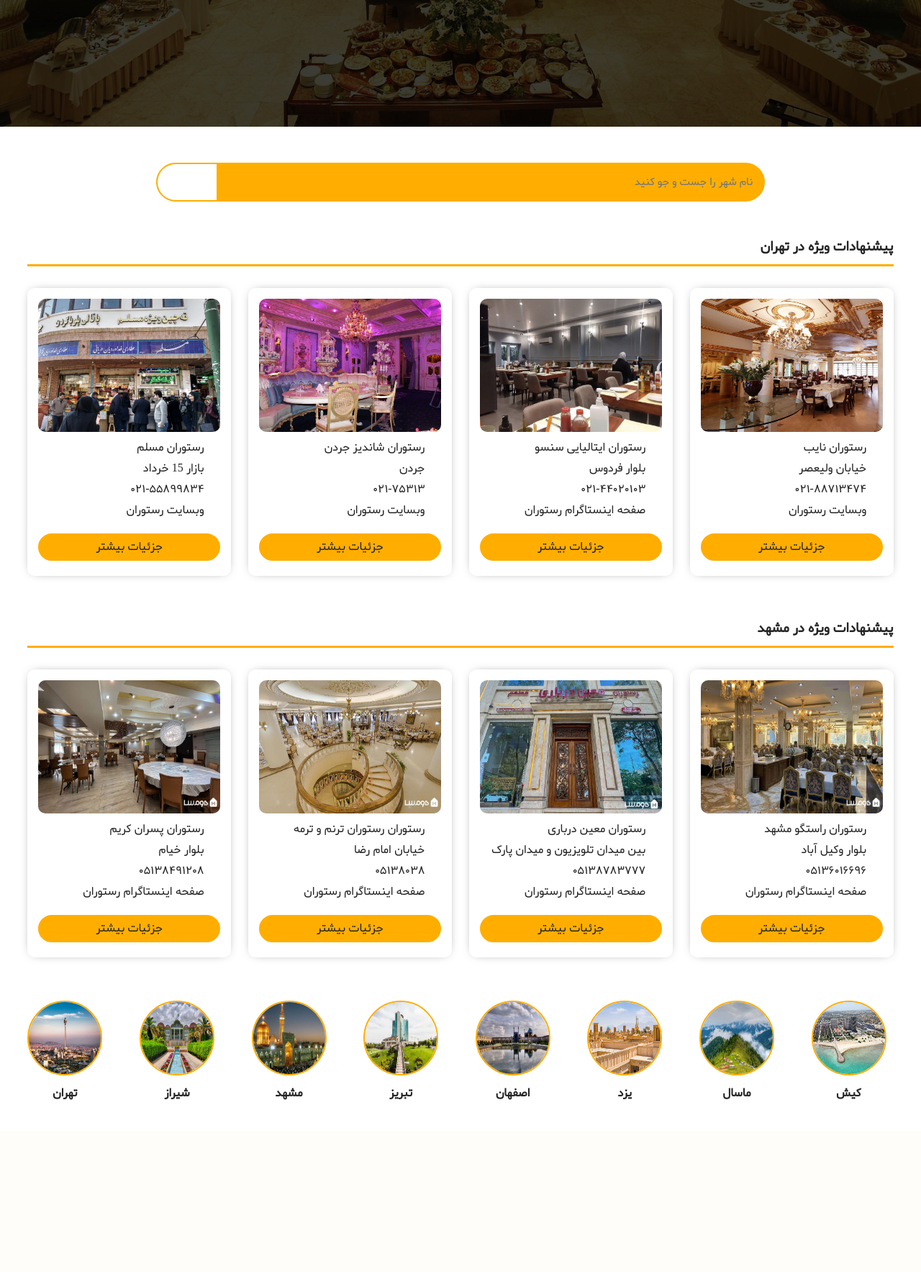
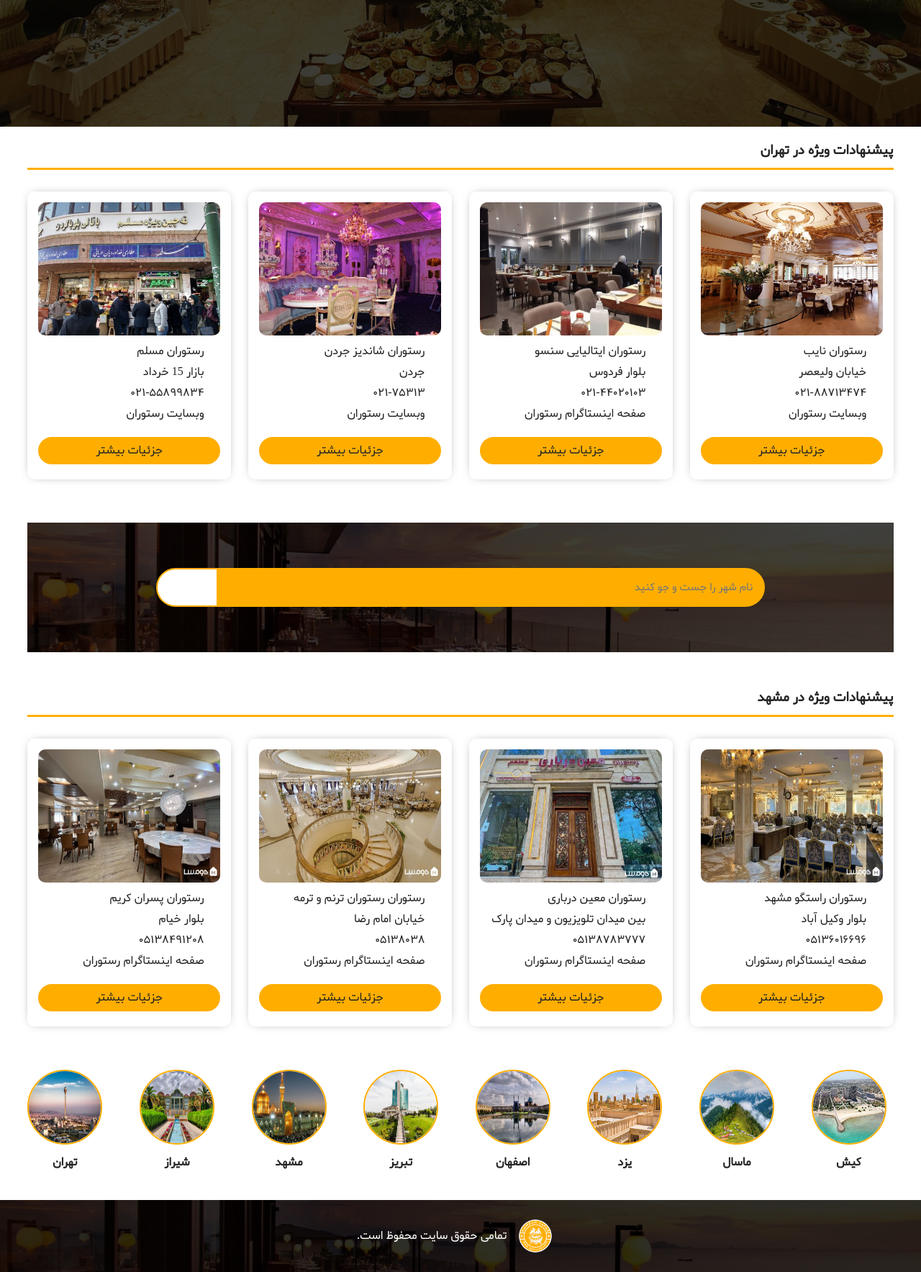
Before and after one commit to ReihaneENS/Hamrah-Safar, a PHP site: page / in a window 1280 px wide. Shown: the part 624-2391 px from the top of the page at 72% size. Before the commit the page ends 2152 px from the top, so only its background shows below. Run offline with PHP 8.4, Linux system fonts and the light colour scheme; some libraries are stand-ins or nearby versions; some web fonts are replaced.

Commit message:
footer finished

```diff
--- a/assets/css/style.css
+++ b/assets/css/style.css
@@ -13,6 +13,7 @@ body, html {
     padding: 0;
     margin: 0;
     font-family: shabnam;
+    overflow-x: hidden;
 }
 
 p, span, h1, h2, h3, h4, h5, h6, a {
@@ -312,8 +313,18 @@ input:focus {
 .main-search{
     width: 100%;
     margin: 50px 0;
+    background: url("../images/footer-bg.jpg") rgba(0,0,0,0.75);
+    background-position: center center;
+    background-blend-mode: multiply;
+    background-repeat: no-repeat;
+    background-size: cover;
+    background-attachment: fixed;
+    height: 180px;
+    display: flex;
+    justify-content: center;
+    align-items: center;
 }
-.main-search div{
+.main-search form{
     width: 70%;
     margin: 0 auto;
     background-color: var(--color-main);
@@ -324,7 +335,7 @@ input:focus {
     height: 50px;
     border: solid 2px var(--color-main);
 }
-.main-search div input{
+.main-search form input{
     width: 90%;
     background: transparent;
     border: none;
@@ -335,7 +346,7 @@ input:focus {
     font-size: 15px;
     font-family: shabnam;
 }
-.main-search div button{
+.main-search form button{
     width: 10%;
     border: none;
     height: 100%;
@@ -454,6 +465,27 @@ footer{
     background-blend-mode: multiply;
     background-repeat: no-repeat;
     background-size: cover;
+    background-attachment: fixed;
+}
+.footer-content{
+    height: 100%;
+    padding: 10px;
+    display: flex;
+    align-items: center;
+    justify-content: center;
+}
+.footer-content p{
+    color: var(--color-first);
+    text-align: right;
+    direction: rtl;
+}
+.footer-content .logo{
+    width: 80px;
+    height: 80px;
+}
+.footer-content .logo img{
+    width: 100%;
+    height: 100%;
 }
 /*************************************************/
 /*************************************************/
--- a/index.html
+++ b/index.html
@@ -59,14 +59,6 @@
     </main>
 </div>
 <div class="body-content" id="body">
-    <div class="main-search">
-        <form action="#">
-            <div>
-                <button><i class="fa-solid fa-magnifying-glass"></i></button>
-                <input type="text" name="text" placeholder="نام شهر را جست و جو کنید">
-            </div>
-        </form>
-    </div>
     <div class="special-offers-wrapper">
         <div class="section-title">
             <h3>پیشنهادات ویژه در تهران</h3>
@@ -186,6 +178,12 @@
                 </div>
             </div>
         </div>
+    </div>
+    <div class="main-search">
+        <form action="#">
+            <button><i class="fa-solid fa-magnifying-glass"></i></button>
+            <input type="text" name="text" placeholder="نام شهر را جست و جو کنید">
+        </form>
     </div>
     <div class="special-offers-wrapper">
         <div class="section-title">
@@ -378,7 +376,10 @@
 </div>
 <footer>
     <div class="footer-content">
-
+        <p>تمامی حقوق سایت محفوظ است.</p>
+        <div class="logo">
+                <img src="assets/images/logo-main.png" alt="logo">
+            </div>
     </div>
 </footer>
 <script src="assets/fontawesome/js/all.min.js"></script>
```
